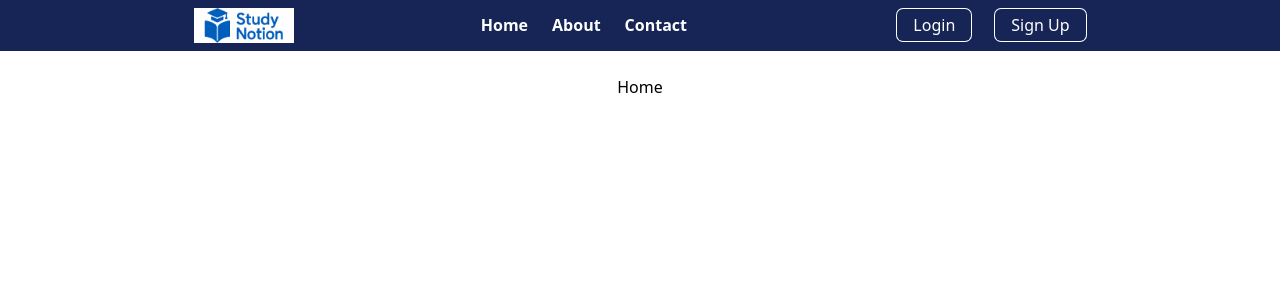
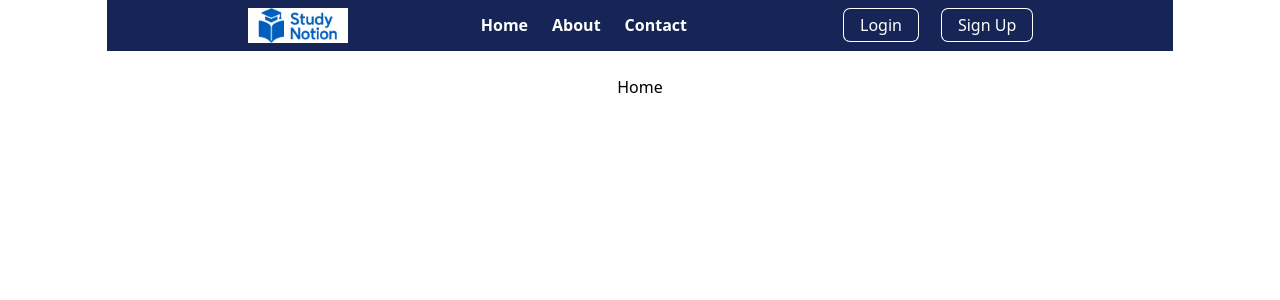
Before and after one commit to Karanb2707/study-notion-app, a React (Vite) app in the folder study-notion/: page / in a window 1280 px wide. Shown: the top 300 px of the page. Built offline with nearby package versions, Linux system fonts and the light colour scheme.

Commit message:
Starting

```diff
--- a/study-notion/src/App.jsx
+++ b/study-notion/src/App.jsx
@@ -10,10 +10,8 @@ function App() {
 
   const [isLoggedin, setLoggedin] = useState(false);
 
-  // 46 min
-
   return (
-    <div>
+    <div className='w-10/12 mx-auto'>
       <Navbar isLoggedin={isLoggedin} setLoggedin={setLoggedin} />
 
       <Routes>
```
